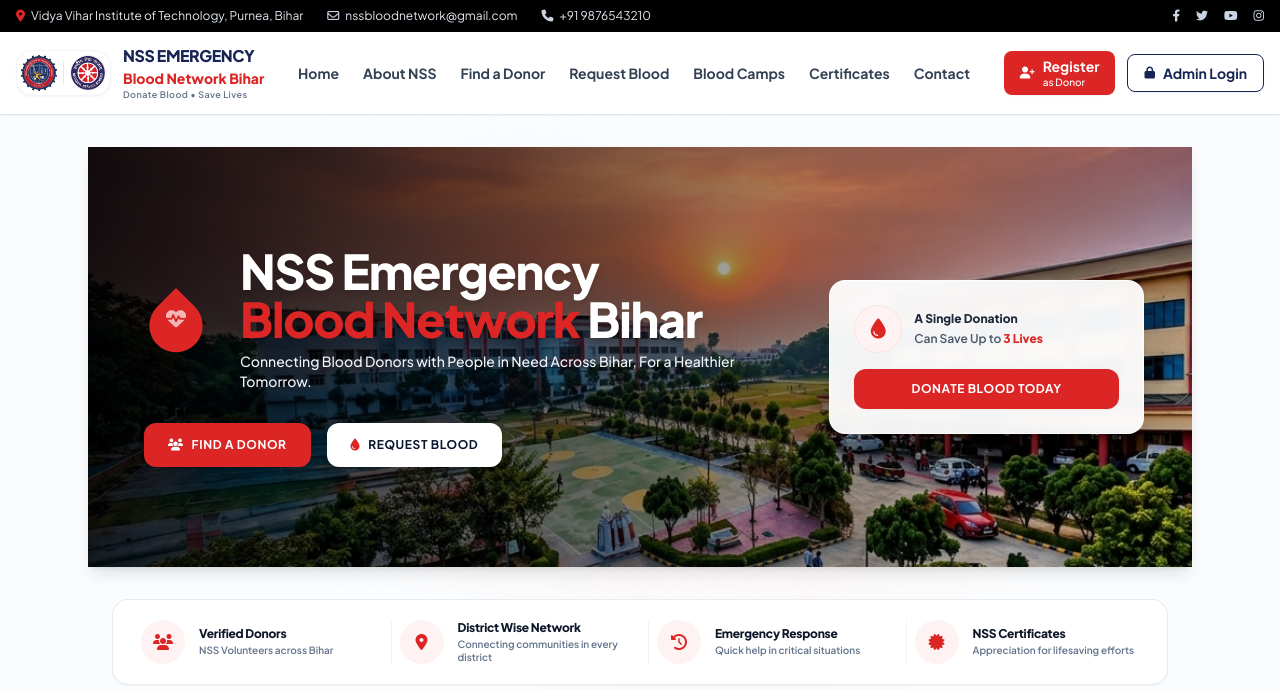
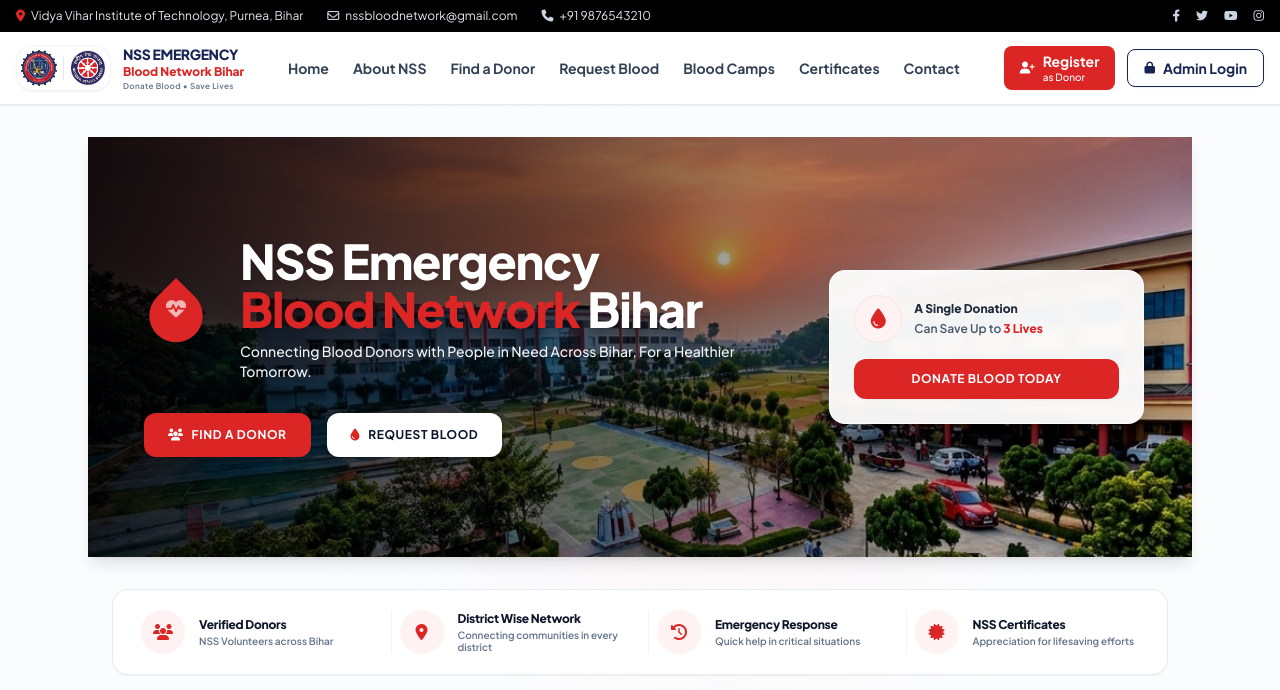
Before and after one commit to prabhakarsingh2007/nss_blood_system-, a Django app: template core/templates/core/home.html in a window 1280 px wide. Shown: the top 690 px of the page. Run offline with Django 5.2, Linux system fonts and the light colour scheme; the template is opened without the code that fills it, so the values that code supplies are empty; some libraries are stand-ins or nearby versions.

Commit message:
Decrease font size of header logo text

```diff
--- a/core/templates/core/base.html
+++ b/core/templates/core/base.html
@@ -219,13 +219,13 @@
                     </div>
                 </div>
                 <div>
-                    <span class="block text-blue-950 font-black text-xs sm:text-sm md:text-base leading-tight uppercase tracking-tight">
+                    <span class="block text-blue-950 font-black text-[10px] sm:text-xs md:text-sm leading-tight uppercase tracking-tight">
                         NSS Emergency
                     </span>
-                    <span class="block text-[#dc2626] font-black text-[10px] sm:text-xs md:text-sm leading-tight">
+                    <span class="block text-[#dc2626] font-black text-[9px] sm:text-[10px] md:text-xs leading-tight">
                         Blood Network Bihar
                     </span>
-                    <span class="block text-slate-500 text-[8px] sm:text-[9px] font-semibold tracking-wider">
+                    <span class="block text-slate-500 text-[8px] font-semibold tracking-wider">
                         Donate Blood • Save Lives
                     </span>
                 </div>
```
